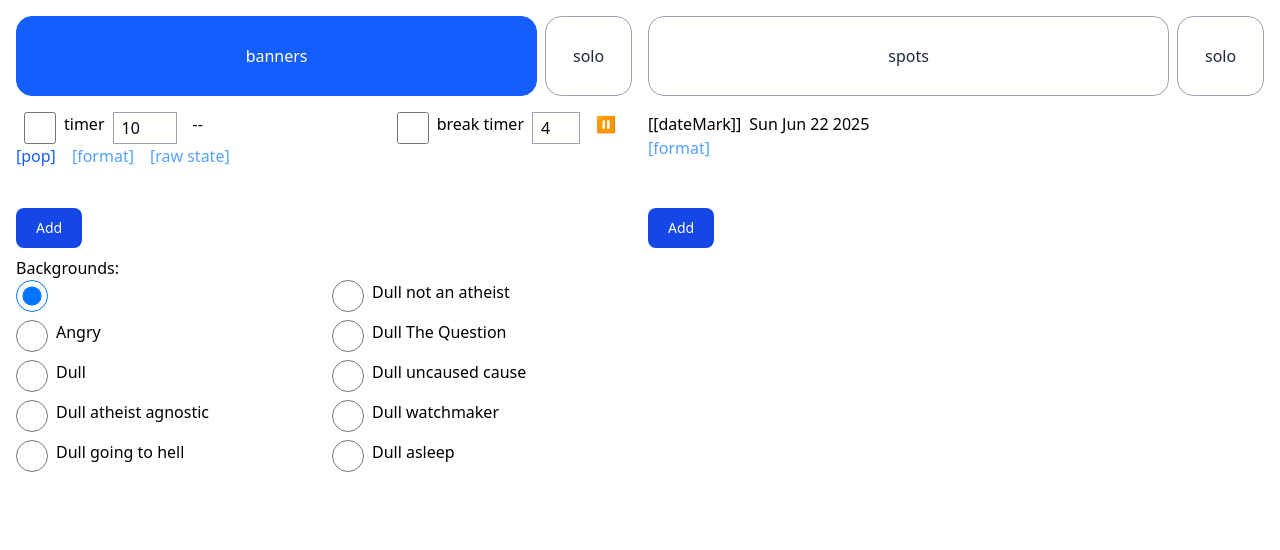
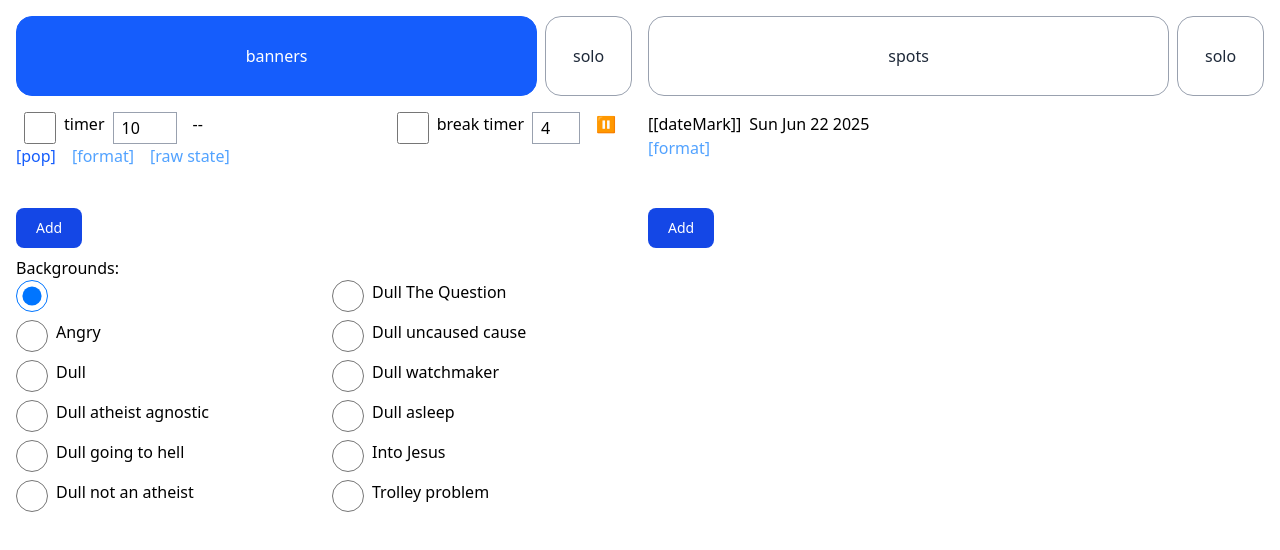
Before and after one commit to ggalcik/livetext, a React (Vite) app: page / in a window 1280 px wide. Shown: the top 550 px of the page. Built offline with nearby package versions, Linux system fonts and the light colour scheme.

Commit message:
added a couple backgrounds

```diff
--- a/src/Background.tsx
+++ b/src/Background.tsx
@@ -7,6 +7,8 @@ import DullTheQuestion from "./assets/dull_the_question.jpg";
 import DullUncaused from "./assets/dull_uncaused.jpg";
 import DullWatchmaker from "./assets/dull_watchmaker.jpg";
 import DullAsleep from "./assets/dull_asleep.jpg";
+import IntoJesus from "./assets/into_jesus.jpg";
+import Trolley from "./assets/trolley.jpg";
 
 import type { BackgroundType } from "./context/LiveData/types";
 import clsx from "clsx";
@@ -22,6 +24,8 @@ const backgroundMap: Record<BackgroundType, string> = {
   "Dull uncaused cause": DullUncaused,
   "Dull watchmaker": DullWatchmaker,
   "Dull asleep": DullAsleep,
+  "Into Jesus": IntoJesus,
+  "Trolley problem": Trolley
 };
 
 interface BackgroundProps {
--- a/src/LiveText.tsx
+++ b/src/LiveText.tsx
@@ -30,7 +30,7 @@ export default function LiveText({ state }: { state: LiveDataState }) {
     // main container
     <div className={clsx(`h-[100vh] overflow-hidden relative]`)}>
       {/* safety container - regular bounds for display capture area */}
-      <div className="flex items-center justify-center absolute w-full h-full p-18 ">
+      <div className="flex items-center justify-center absolute w-full h-full p-18 pt-48 ">
         <div className="absolute ">
           <Background which={state.backgroundImage} />
         </div>{" "}
--- a/src/context/LiveData/types.ts
+++ b/src/context/LiveData/types.ts
@@ -41,6 +41,8 @@ export const backgroundOptions = [
   "Dull uncaused cause",
   "Dull watchmaker",
   "Dull asleep",
+    "Into Jesus",
+  "Trolley problem",
 ] as const;
 
 
```
Also changed, not shown: src/assets/into_jesus.JPG (added), src/assets/trolley.JPG (added).
